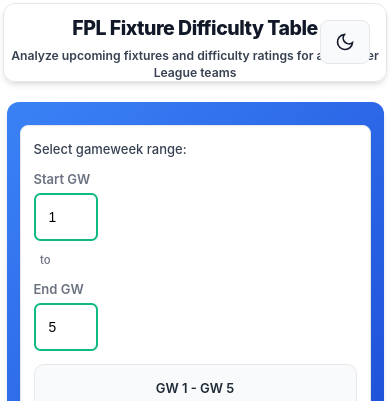
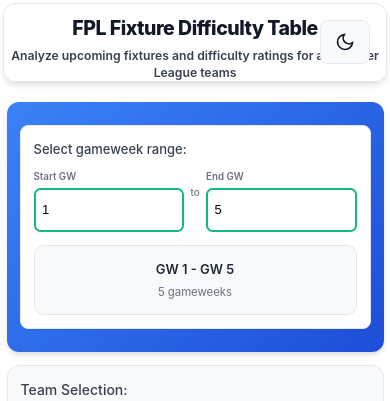
Before and after one commit to Lundydundy/fpl-fixture-difficulty-table, a React (Vite) app: page / in a window 390 px wide. Shown: the top 401 px of the page. Built offline with nearby package versions, Linux system fonts and the light colour scheme; no server answers.

Commit message:
screen size adjustment

```diff
--- a/src/components/GameweekRangeInput.css
+++ b/src/components/GameweekRangeInput.css
@@ -23,7 +23,7 @@
   display: flex;
   align-items: flex-start;
   gap: 1rem;
-  flex-wrap: wrap;
+  flex-wrap: nowrap; /* Prevent wrapping to maintain horizontal layout */
 }
 
 .gameweek-range-input__field {
@@ -137,40 +137,62 @@
 
 @media (max-width: 640px) {
   .gameweek-range-input__inputs {
-    flex-direction: column;
-    gap: 0.75rem;
+    /* Keep horizontal layout on all screen sizes */
+    flex-direction: row;
+    gap: 0.5rem;
+    align-items: flex-start;
   }
 
   .gameweek-range-input__separator {
-    margin-top: 0;
+    margin-top: 1.5rem;
     justify-content: center;
-    order: 1;
+    flex-shrink: 0;
+    padding: 0 0.25rem;
   }
 
   .gameweek-range-input__field {
-    min-width: auto;
+    min-width: 80px;
+    flex: 1;
   }
 
-  .gameweek-range-input__field:first-child {
-    order: 0;
+  .gameweek-range-input__input {
+    font-size: 0.875rem;
+    padding: 0.625rem 0.5rem;
   }
 
-  .gameweek-range-input__field:last-child {
-    order: 2;
+  .gameweek-range-input__field-label {
+    font-size: 0.75rem;
   }
 }
 
 /* Extra small mobile screens */
 @media (max-width: 480px) {
+  .gameweek-range-input__inputs {
+    /* Maintain horizontal layout even on very small screens */
+    flex-direction: row;
+    gap: 0.375rem;
+  }
+
   .gameweek-range-input__input {
-    min-height: 48px;
-    font-size: 1.0625rem; /* Slightly larger to prevent zoom */
-    padding: 0.875rem 1rem;
+    min-height: 44px;
+    font-size: 1rem; /* Prevent zoom on iOS */
+    padding: 0.75rem 0.5rem;
+  }
+
+  .gameweek-range-input__field {
+    min-width: 70px;
+    flex: 1;
   }
 
   .gameweek-range-input__field-label {
-    font-size: 1rem;
+    font-size: 0.75rem;
     font-weight: 600;
+  }
+
+  .gameweek-range-input__separator {
+    font-size: 0.75rem;
+    padding: 0 0.125rem;
+    margin-top: 1.25rem;
   }
 
   .gameweek-range-input__summary {
@@ -257,3 +279,31 @@
 .gameweek-range-input__input:valid:not(:focus) {
   border-color: #10b981;
 }
+
+/* Very narrow screens - maintain horizontal layout */
+@media (max-width: 320px) {
+  .gameweek-range-input__inputs {
+    gap: 0.25rem;
+  }
+
+  .gameweek-range-input__field {
+    min-width: 60px;
+  }
+
+  .gameweek-range-input__input {
+    padding: 0.5rem 0.25rem;
+    font-size: 0.875rem;
+    min-height: 40px;
+  }
+
+  .gameweek-range-input__field-label {
+    font-size: 0.6875rem;
+    margin-bottom: 0.125rem;
+  }
+
+  .gameweek-range-input__separator {
+    font-size: 0.6875rem;
+    padding: 0;
+    margin-top: 1rem;
+  }
+}
```
Also changed, not shown: test-horizontal-layout.html (added, +114 -0 lines).
